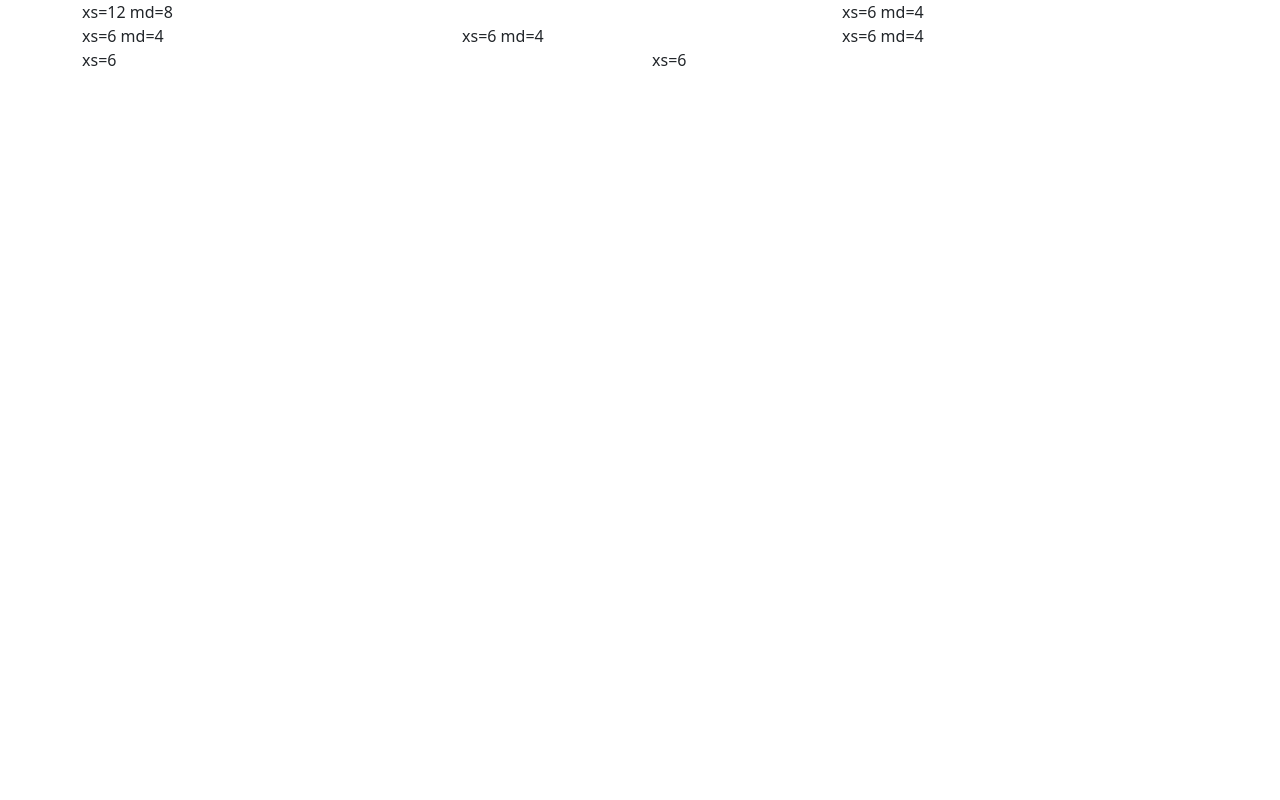
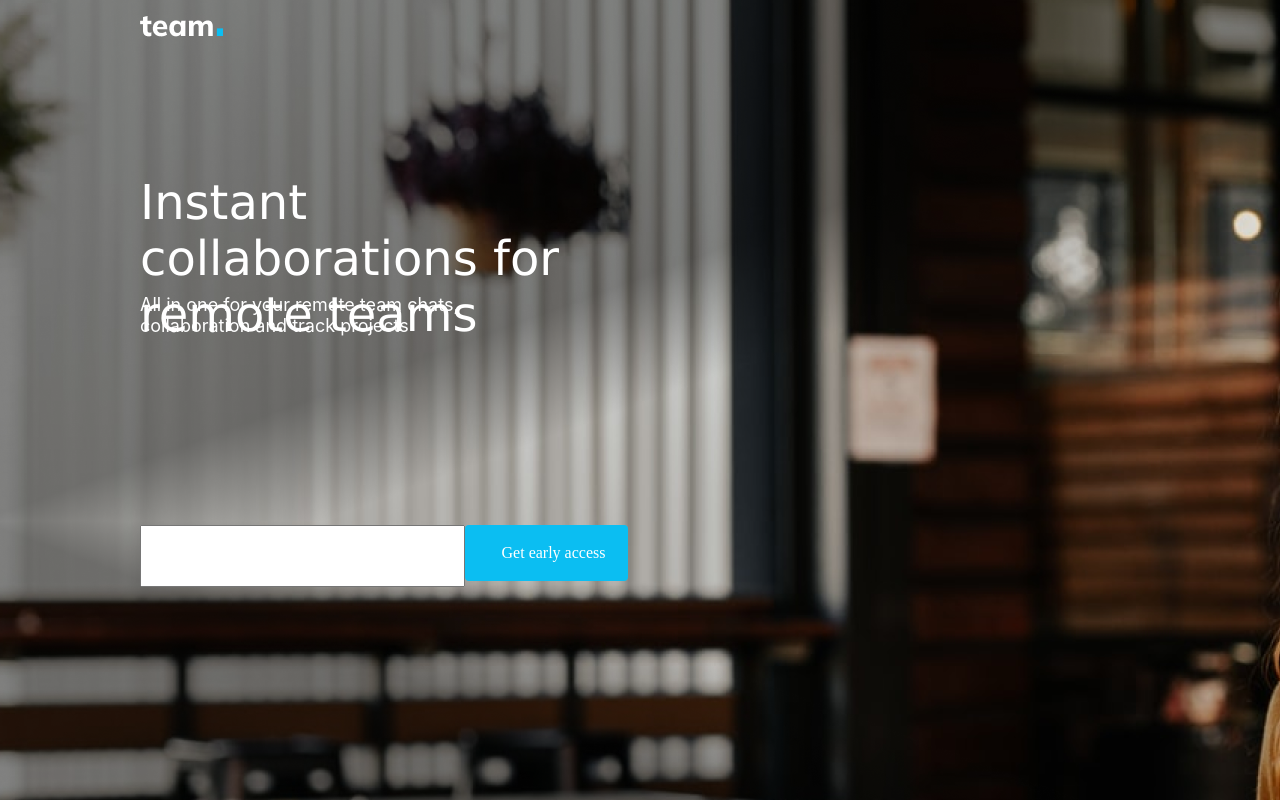
Before and after one commit to kitem1tsUri/hoyrdugaar, a React (Create React App) app: page / in a window 1280 px wide. Built offline with nearby package versions, Linux system fonts and the light colour scheme.

Commit message:
boostrap edit

```diff
--- a/src/index.js
+++ b/src/index.js
@@ -1,13 +1,13 @@
 import React from 'react';
 import ReactDOM from 'react-dom/client';
 import './index.css';
-import Bootstrap from './bootstrap';
+import App from './App';
 import reportWebVitals from './reportWebVitals';
-import 'bootstrap/dist/css/bootstrap.min.css';
+// import 'bootstrap/dist/css/bootstrap.min.css';
 
 const root = ReactDOM.createRoot(document.getElementById('root'));
 root.render(
   <React.StrictMode>
-    <Bootstrap />
+    <App />
   </React.StrictMode>
 );
```
Also changed, not shown: src/bootstrap.js (line endings or trailing spaces).
